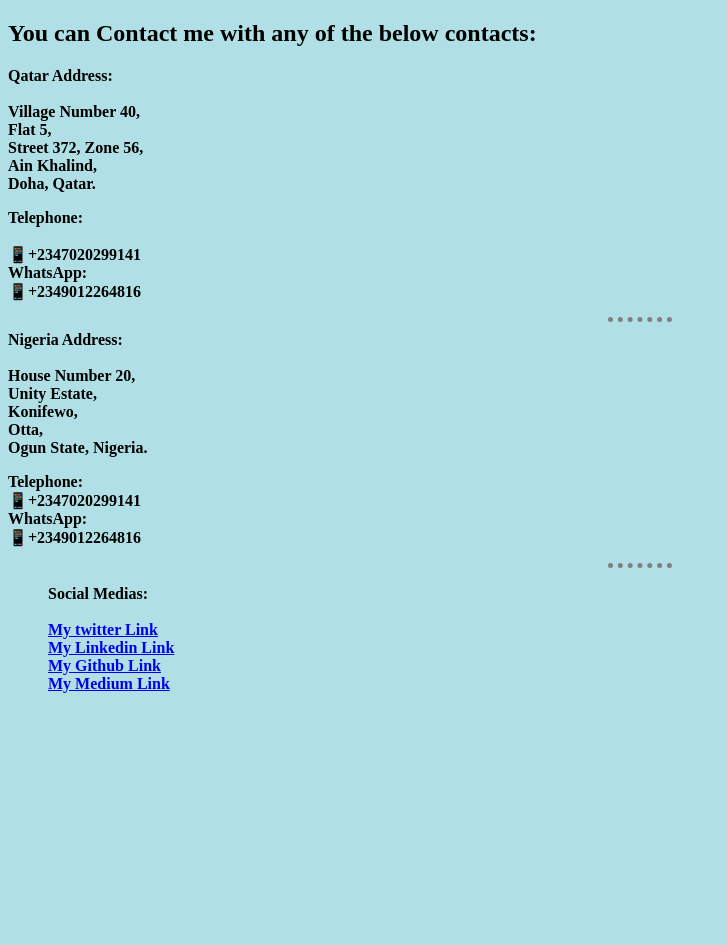
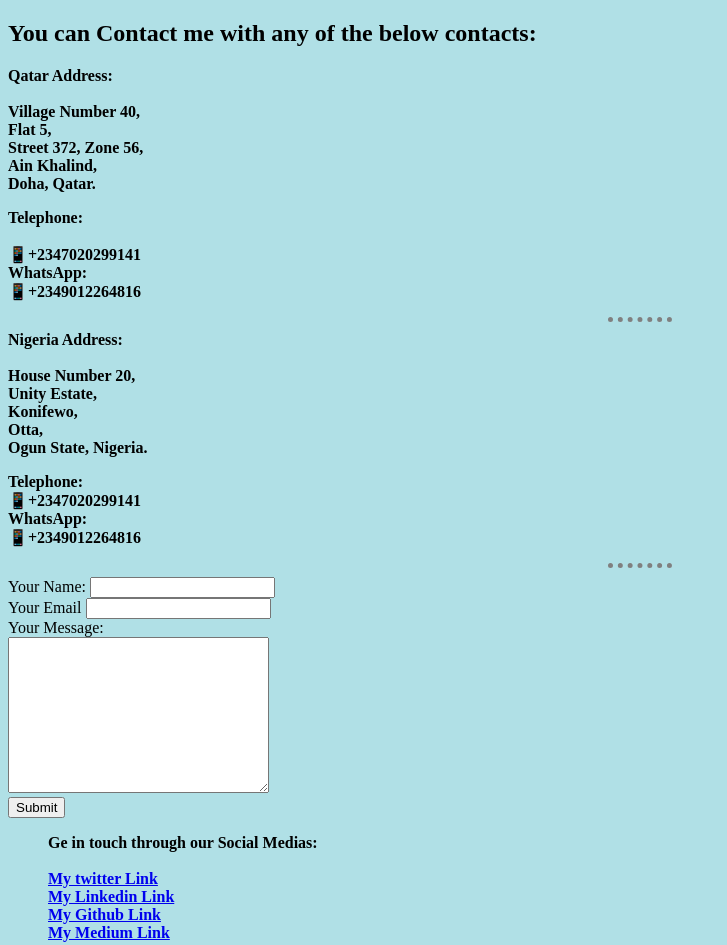
Before and after one commit to Abmart0803/Personal-Website---HTML, a website: page contact.html in a window 1280 px wide. Shown: the whole page, without its empty margins (0-727 px from the left). Before the commit the page ends 800 px from the top, so only its background shows below. Drawn offline with Linux system fonts and the light colour scheme.

Commit message:
Modified modified:   contact.html         modified:   index.html         modified:   myhobies.html files

```diff
--- a/contact.html
+++ b/contact.html
@@ -5,20 +5,7 @@
   <meta http-equiv="X-UA-Compatible" content="IE=edge">
   <meta name="viewport" content="width=device-width, initial-scale=1.0">
   <title>Contact Me</title>
-  <style>
-    body {
-      background-color: powderblue;
-    }
-
-    hr {
-      border-style: none;
-      border-top-style: dotted;
-      border-color: grey;
-      border-width: 5px;
-      width: 5%;
-
-    }
-  </style>
+  <link rel="stylesheet" href="./css/styles.css">
 </head>
 <body>
   <h2>You can Contact me with any of the below contacts:</h2>
@@ -52,8 +39,18 @@
   </strong>
   </p>
   <hr size="3">
+  <!-- Basic form /contact validation with html -->
+  <form action="emailto:abmart80@gmail.com" method="post" enctype="text/plain">
+    <label for="yourName">Your Name:</label>
+    <input type="text" name="yourName"><br>
+    <label for="email">Your Email</label>
+    <input type="email" name="yourEmail"><br>
+    <label for="message">Your Message:</label><br>
+    <textarea name="yourMessage" id="" cols="30" rows="10"></textarea><br>
+    <input type="submit">
+  </form>
   <ul type="none">
-    <strong> Social Medias:<br>
+    <strong> Ge in touch through our Social Medias:<br>
     <br>
     <li><a href="https://twitter.com/MartinsAbmart">My twitter Link</a></li>
     <li><a href="https://www.linkedin.com/in/abmartcodingworld/">My Linkedin Link</a></li>
--- /dev/null
+++ b/css/styles.css
@@ -0,0 +1,12 @@
+body {
+  background-color: powderblue;
+}
+
+hr {
+  border-style: none;
+  border-top-style: dotted;
+  border-color: grey;
+  border-width: 5px;
+  width: 5%;
+
+}
```
Also changed, not shown: index.html (+2 -15 lines), myhobies.html (+1 -0 lines).
